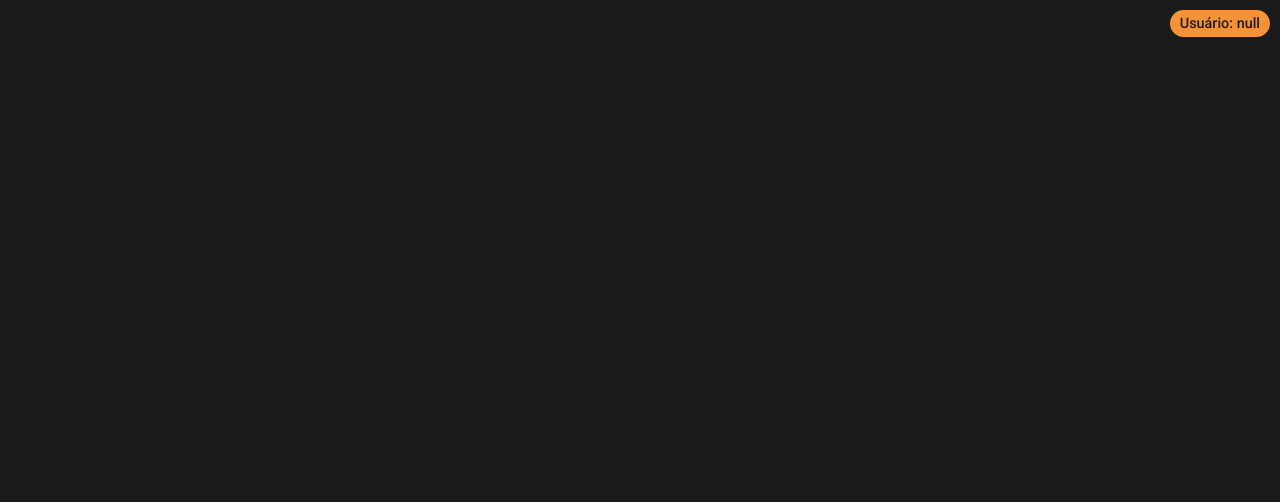
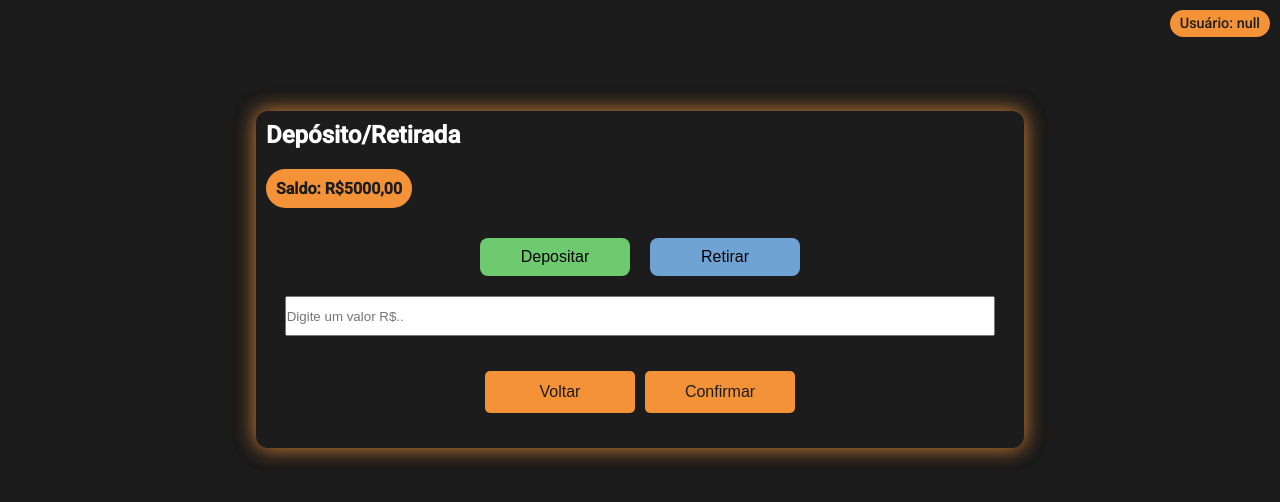
Before and after one commit to MateusCapitanio/FinanceXP, a React (Create React App) app: page /transfer in a window 1280 px wide. Shown: the top 502 px of the page. Built offline with nearby package versions, Linux system fonts and the light colour scheme.

Commit message:
Lógica de toda a aplicação FINALIZADA

```diff
--- a/src/pages/Home.tsx
+++ b/src/pages/Home.tsx
@@ -26,11 +26,9 @@ function Home() {
       navigate("/home");
     }
     setUser(valueReturn);
-    setArrayAcoesDisp(arrayAcoes);
   }, []);
 
   const logoutFunc = () => {
-    // setArrayAcoesDisp(arrayAcoes);
     setArrayAcoesComp([]);
 
     navigate("/");
--- a/src/pages/Transfer.tsx
+++ b/src/pages/Transfer.tsx
@@ -1,18 +1,139 @@
-import { useEffect, useState } from "react";
+/* eslint-disable @typescript-eslint/no-explicit-any */
+/* eslint-disable no-alert */
+import { useContext, useEffect, useState } from "react";
+import { useNavigate } from "react-router-dom";
+
+import myContext from "../contexts/myContext";
+import IContext from "../interfaces/Context";
+
+import "../styles/transferStyle.css";
 
 function Transfer() {
+  const navigate = useNavigate();
   const [user, setUser]: [user: string, setUser: any] = useState("");
+  const [valueOperation, setValueOperation] = useState(0);
+  const [transferOption, setTransferOption] = useState("");
+
+  const context: any = useContext(myContext);
+  const { saldo, setSaldo }: IContext = context;
 
   useEffect(() => {
     const valueReturn: string | null = localStorage.getItem("user");
     setUser(valueReturn);
   }, []);
 
+  const setOptionTransfer = ({ target }: any) => {
+    const saque = "btnTransferSaque";
+    const deposito = "btnTransferDepo";
+
+    if (target.id === saque) {
+      const btnNotSelected: any = document.querySelector(`#${deposito}`);
+      btnNotSelected.style.background = "grey";
+
+      const btnSelected: any = document.querySelector(`#${saque}`);
+      btnSelected.style.background = "#79B2E9";
+    }
+
+    if (target.id === deposito) {
+      const btnNotSelected: any = document.querySelector(`#${saque}`);
+      btnNotSelected.style.background = "grey";
+
+      const btnSelected: any = document.querySelector(`#${deposito}`);
+      btnSelected.style.background = "#77dd77";
+    }
+    setTransferOption(target.id);
+  };
+
+  const redirectHome = () => {
+    navigate("/home");
+  };
+
+  const onlynumber = (evt: any) => {
+    const theEvent = evt || window.event;
+    let key = theEvent.keyCode || theEvent.which;
+    key = String.fromCharCode(key);
+    // var regex = /^[0-9.,]+$/;
+    const regex = /^[0-9.]+$/;
+    if (!regex.test(key)) {
+      theEvent.returnValue = false;
+      if (theEvent.preventDefault) theEvent.preventDefault();
+    }
+  };
+
+  const captureValue = ({ target }: any) => {
+    setValueOperation(parseFloat(target.value));
+  };
+
+  const executeOperation = () => {
+    const inputValue: any = document.querySelector(".inputTransferValue");
+    let saldoFinal;
+
+    if (transferOption === "") {
+      return alert("É necessário escolher uma operação.");
+    }
+    if (inputValue.value === "") {
+      return alert("É necessário digitar algum valor.");
+    }
+    if (transferOption === "btnTransferDepo") {
+      saldoFinal = saldo + valueOperation;
+      setSaldo(saldoFinal);
+    }
+
+    if (transferOption === "btnTransferSaque") {
+      saldoFinal = saldo - valueOperation;
+      if (saldoFinal < 0) {
+        return alert(`Você só pode sacar até R$${saldo},00`);
+      }
+      setSaldo(saldoFinal);
+    }
+    return navigate("/home");
+  };
+
   return (
     <main>
       <div className="divUser">
         <span className="user">{`Usuário: ${user}`}</span>
       </div>
+      <section className="painelStyle">
+        <h1>Depósito/Retirada</h1>
+        <p className="saldo">{`Saldo: R$${saldo},00`}</p>
+
+        <div className="btnTransferSection">
+          <button
+            id="btnTransferDepo"
+            onClick={setOptionTransfer}
+            type="button"
+          >
+            Depositar
+          </button>
+          <button
+            id="btnTransferSaque"
+            onClick={setOptionTransfer}
+            type="button"
+          >
+            Retirar
+          </button>
+        </div>
+        <section className="inputConfirm">
+          <input
+            min={0}
+            maxLength={5}
+            placeholder="Digite um valor R$.."
+            className="inputTransferValue"
+            onChange={captureValue}
+            onKeyPress={onlynumber}
+            type="text"
+          />
+          <section className="btnConfirmBack">
+            <button onClick={redirectHome} type="button">
+              Voltar
+            </button>
+            <button onClick={executeOperation} type="button">
+              Confirmar
+            </button>
+          </section>
+        </section>
+      </section>
     </main>
   );
 }
--- a/src/styles/homestyle.css
+++ b/src/styles/homestyle.css
@@ -151,7 +151,7 @@ table {
     padding: 10px;
     font-weight: 500;
     color: #1c1c1c;
-    font-size: 2rem;
+    font-size: 1.5rem;
     border-radius: 8px;
     cursor: pointer;
 }
@@ -175,7 +175,7 @@ table {
     padding: 10px;
     font-weight: 500;
     color: #1c1c1c;
-    font-size: 2rem;
+    font-size: 1.5rem;
     border-radius: 8px;
     box-shadow:  1px 1px 8px rgb(244, 146, 55, .5),
              -1px -1px 8px rgb(244, 146, 55, .5);
--- /dev/null
+++ b/src/styles/transferStyle.css
@@ -0,0 +1,49 @@
+.btnTransferSection {
+    display: flex;
+    width: 100%;
+    justify-content: center;
+}
+
+#btnTransferDepo {
+    background: #77dd77;
+    border: none;
+    width: 150px;
+    margin: 10px;
+    padding: 10px;
+    opacity: 0.9;
+    font-size: 1rem;
+    border-radius: 8px;
+    cursor: pointer;
+}
+
+#btnTransferDepo:hover {
+    opacity: 1;
+}
+
+#btnTransferSaque {
+    background: #79B2E9;
+    border: none;
+    width: 150px;
+    margin: 10px;
+    padding: 10px;
+    opacity: 0.9;
+    font-size: 1rem;
+    border-radius: 8px;
+    cursor: pointer;
+}
+
+#btnTransferSaque:hover {
+    opacity: 1;
+}
+
+.inputConfirm {
+    display: flex;
+    align-items: center;
+    flex-direction: column;
+}
+
+.inputTransferValue {
+    margin: 10px;
+    width: 95%;
+    height: 40px;
+}
```
